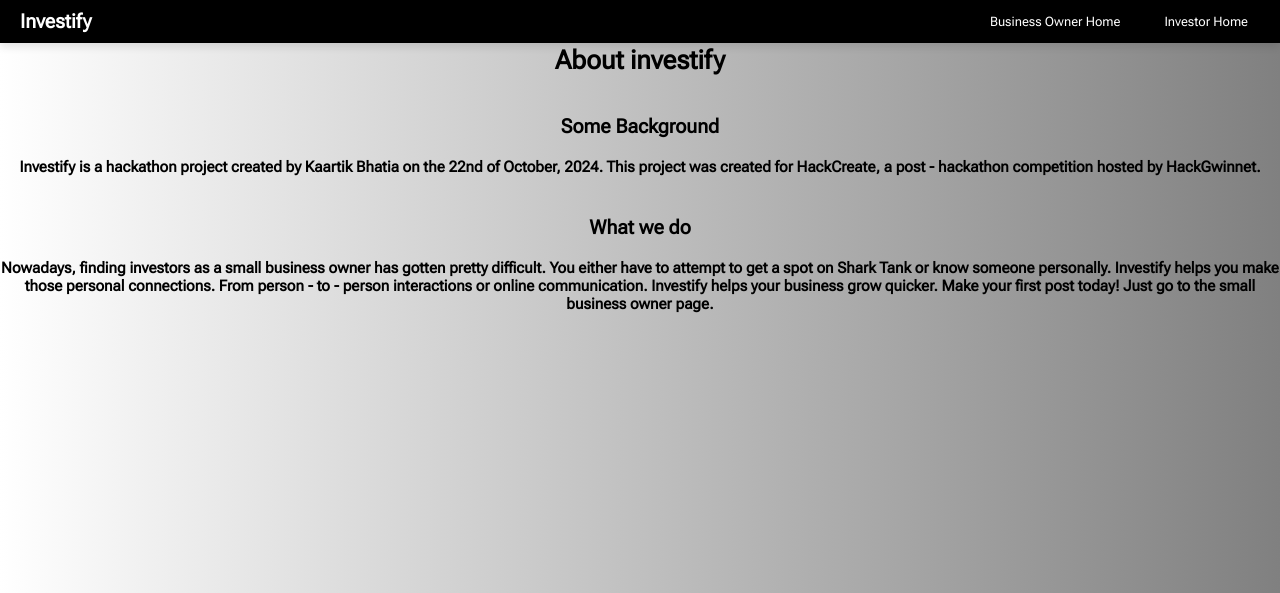
After one commit to KaartikBhatia/investify, a Flask app: page /about in a window 1280 px wide. The commit adds this page. Shown: the top 593 px of the page. Run offline with Flask 3, Linux system fonts and the light colour scheme.

Commit message:
Third Commit

```diff
--- a/app.py
+++ b/app.py
@@ -17,8 +17,12 @@ def business_owner():
         idea = request.form.get('idea')
         description = request.form.get('description')
         funding_needs = request.form.get('funding_needs')
+        amount_funding = request.form.get('amount_funding')
         phone = request.form.get('phone')
         email = request.form.get('email')
+
+        # Print amount_funding to debug
+        print(f"Amount of Funding: {amount_funding}")  # Debugging line
 
         # Create a new submission entry
         submission = {
@@ -26,7 +30,8 @@ def business_owner():
             'description': description,
             'funding_needs': funding_needs,
             'phone': phone,
-            'email': email
+            'email': email,
+            'amount_funding': amount_funding,  # Ensure this matches exactly
         }
 
         # Add the submission to the list
@@ -38,9 +43,19 @@ def business_owner():
 
     return render_template('business_owner.html')
 
+
 @app.route('/investor')
 def investor():
     return render_template('investor.html', submissions=submissions)
 
+@app.route('/about')
+def about():
+    return render_template('about.html')
+
+
+@app.route('/contact')
+def contact():
+    return render_template('contactus.html')
+
 if __name__ == '__main__':
     app.run(debug=True)
--- a/static/styles.css
+++ b/static/styles.css
@@ -5,56 +5,28 @@
     font-style: normal;
 }
 
-body {
+/* Basic Reset */
+* {
+    margin: 0;
+    padding: 0;
+    box-sizing: border-box;
+}
+
+html, body {
     font-family: 'Roboto Flex', sans-serif;
     font-size: small;
     background-image: linear-gradient(to right, white, gray);
+    padding-top: 20px; /* Adjust padding to ensure enough space for the navbar */
 }
 
-.describes {
-    position: absolute;
-    top: 200px;
-    left: 400px;
-    font-size: 3em;
+h1 {
+    margin-top: 0;
+    padding-top: 5px; /* Fine-tune spacing below navbar */
+    text-align: center;
 }
 
-.button-container {
-    position: absolute;
-    top: 300px;  /* Adjust the vertical position as needed */
-    left: 550px; /* Adjust the horizontal position as needed */
-    display: flex;
-    flex-direction: row;  /* Change to row for side-by-side buttons */
-    gap:15px;            /* Space between the buttons */
-}
-
-.button {
-    padding: 10px 20px;
-    font-size: 2em;
-    cursor: pointer;
-    border: 5px solid black;
-    border-radius: 50px;
-    width: 200px;
-    height: 200px;
-    background-color: white;
-}
-
-p{
-    color:gray;
-    font-size: 15px;
-}
-
-h4{
-    font-size: large;
-}
 
 /* Navbar Styling */
-
-html {
-    margin: 0;
-    padding: 0;
-}
-
-/* Adjust the navbar styling */
 .navbar {
     position: fixed;
     top: 0;
@@ -63,12 +35,13 @@ html {
     background-color: #000000;
     color: #fff;
     z-index: 1000;
-    padding: 10px 0; /* Remove side padding to align perfectly */
+    padding: 10px 0;
     box-shadow: 0 4px 8px rgba(0, 0, 0, 0.1);
 }
+
 .nav-container {
     max-width: 100%;
-    padding: 0 20px; /* Optional padding for inner content */
+    padding: 0 20px;
     display: flex;
     justify-content: space-between;
     align-items: center;
@@ -79,7 +52,7 @@ html {
     font-size: 1.5em;
     font-weight: bold;
     text-decoration: none;
-    display:flex;
+    display: flex;
     justify-content: center;
 }
 
@@ -101,3 +74,96 @@ html {
     background-color: #555;
     border-radius: 5px;
 }
+
+/* Content Styling */
+.describes {
+    position: absolute;
+    top: 200px;
+    left: 400px;
+    font-size: 3em;
+}
+
+.button-container {
+    position: absolute;
+    top: 300px;
+    left: 550px;
+    display: flex;
+    flex-direction: row;
+    gap: 15px;
+}
+
+.button {
+    padding: 10px 20px;
+    font-size: 2em;
+    cursor: pointer;
+    border: 5px solid black;
+    border-radius: 50px;
+    width: 200px;
+    height: 200px;
+    background-color: white;
+    transition: all 0.5s cubic-bezier(0.25, 1, 0.5, 1);
+}
+
+.button:hover {
+    background-color: #e0e0e0;
+    border-color: #555;
+    transform: scale(1.03);
+}
+
+p {
+    color: gray;
+    font-size: 15px;
+}
+
+h4 {
+    font-size: large;
+}
+
+.startup_name {
+    font-family: 'Roboto Flex', sans-serif;
+    color: black;
+    font-size: medium;
+}
+
+section {
+    padding: 40px 20px;
+}
+
+.about{
+    text-align: center;
+}
+
+.contact{
+    text-align: center;
+
+}
+
+hr{
+    background-color: rgba(0, 0, 0, 0);
+    border: none;
+    height: 20px;
+}
+.submissions-grid {
+    display: grid;
+    grid-template-columns: repeat(auto-fill, minmax(200px, 1fr)); /* Ensures 5 items per row if space allows */
+    gap: 20px; /* Adds spacing between items */
+    padding: 20px;
+    list-style:none;
+}
+
+.submission-item {
+    border: 1px solid #ddd;
+    padding: 15px;
+    background-color: #fff;
+    border-radius: 8px;
+    box-shadow: 0px 4px 8px rgba(0, 0, 0, 0.1);
+    transition: transform 0.2s ease;
+}
+
+.submission-item:hover {
+    transform: scale(1.02);
+}
+
+.contactthis{
+    cursor: pointer;
+}
--- /dev/null
+++ b/templates/about.html
@@ -0,0 +1,39 @@
+<!DOCTYPE html>
+<html>
+    <head>
+        <title>About</title>
+        <link rel="stylesheet" href="{{ url_for('static', filename='styles.css') }}">
+        <link rel="icon" type="image/x-icon" href="/static/logo.ico">
+    </head>
+    <body bgcolor = "">
+        <nav class="navbar">
+            <div class="nav-container">
+                <a href="/" class="nav-logo">Investify</a>
+                <ul class="nav-links">
+                    <li><a href="business_owner">Business Owner Home</a></li>
+                    <li><a href="investor">Investor Home</a></li>
+                </ul>
+            </div>
+        </nav>
+        <div class = "about">
+        <h1>About investify</h1>
+        <hr>
+        <hr>
+        <h2>Some Background</h2>
+        <hr>
+        <h3>Investify is a hackathon project created by Kaartik Bhatia on the 22nd of October, 2024. This project was created for HackCreate, a post -
+            hackathon competition hosted by HackGwinnet.
+        </h3>
+        <hr>
+        <hr>
+        <h2>What we do</h2>
+        <hr>
+        <h3>Nowadays, finding investors as a small business owner has gotten pretty difficult. You either have to attempt to get a spot on Shark Tank or
+             know someone personally. Investify helps you make those personal connections. From person - to - person interactions or online communication.
+             Investify helps your business grow quicker. Make your first post today! Just go to the small business owner page.
+        </h3>
+        <hr>
+        <hr>
+        </div>
+    </body>
+</html>
--- a/templates/index.html
+++ b/templates/index.html
@@ -11,8 +11,8 @@
         <div class="nav-container">
             <a href="/" class="nav-logo">investify</a>
             <ul class="nav-links">
-                <li><a href="#about">About Us</a></li>
-                <li><a href="#contact">Contact</a></li>
+                <li><a href="about">About Us</a></li>
+                <li><a href="contact">Contact</a></li>
             </ul>
         </div>
     </nav>
```
Also changed, not shown: static/business_styles.css (deleted, +0 -80 lines), static/investorstyles.css (deleted, +0 -69 lines), templates/business_owner.html (+8 -4 lines), templates/contactus.html (added, +30 -0 lines), templates/investor.html (+7 -7 lines).
